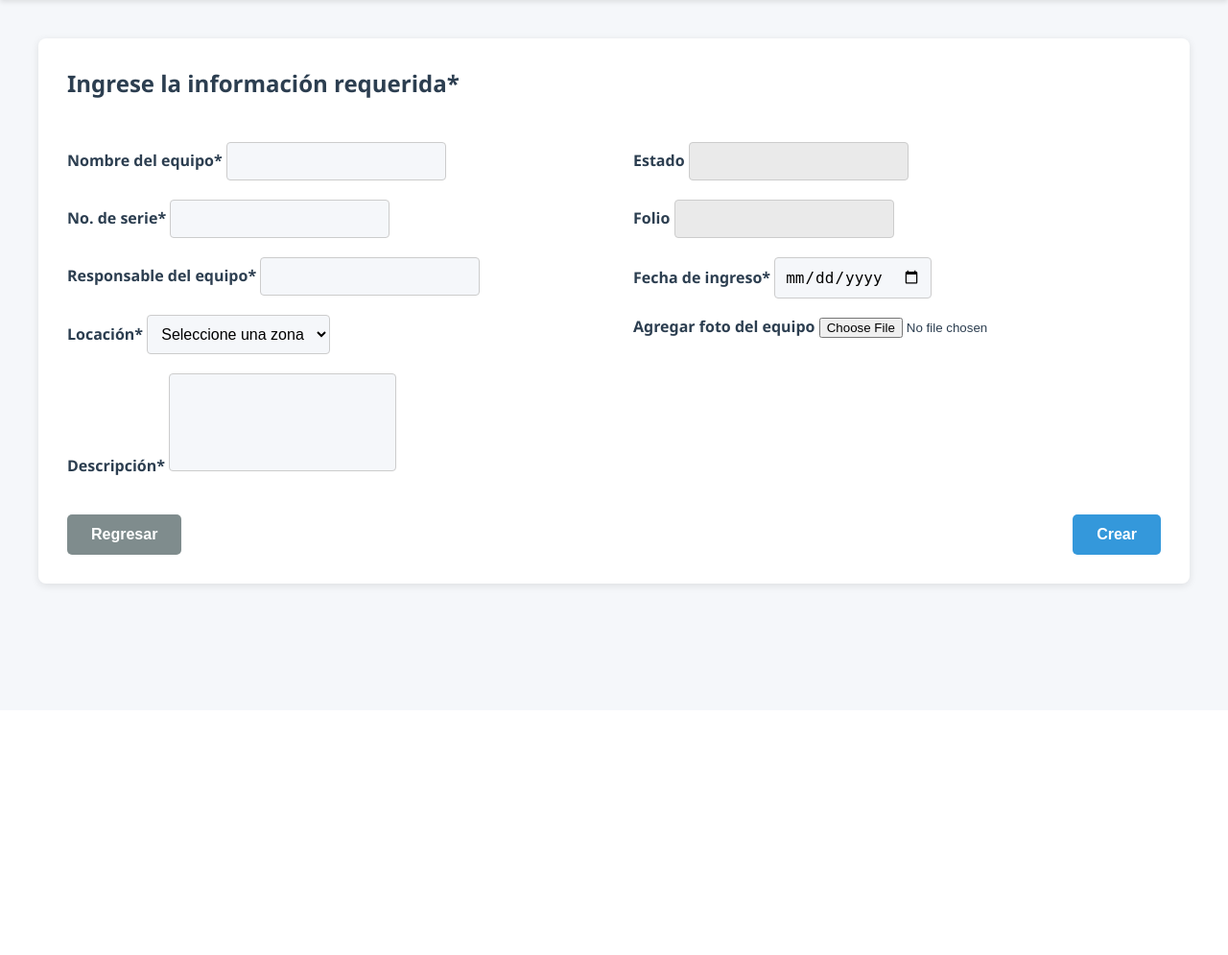
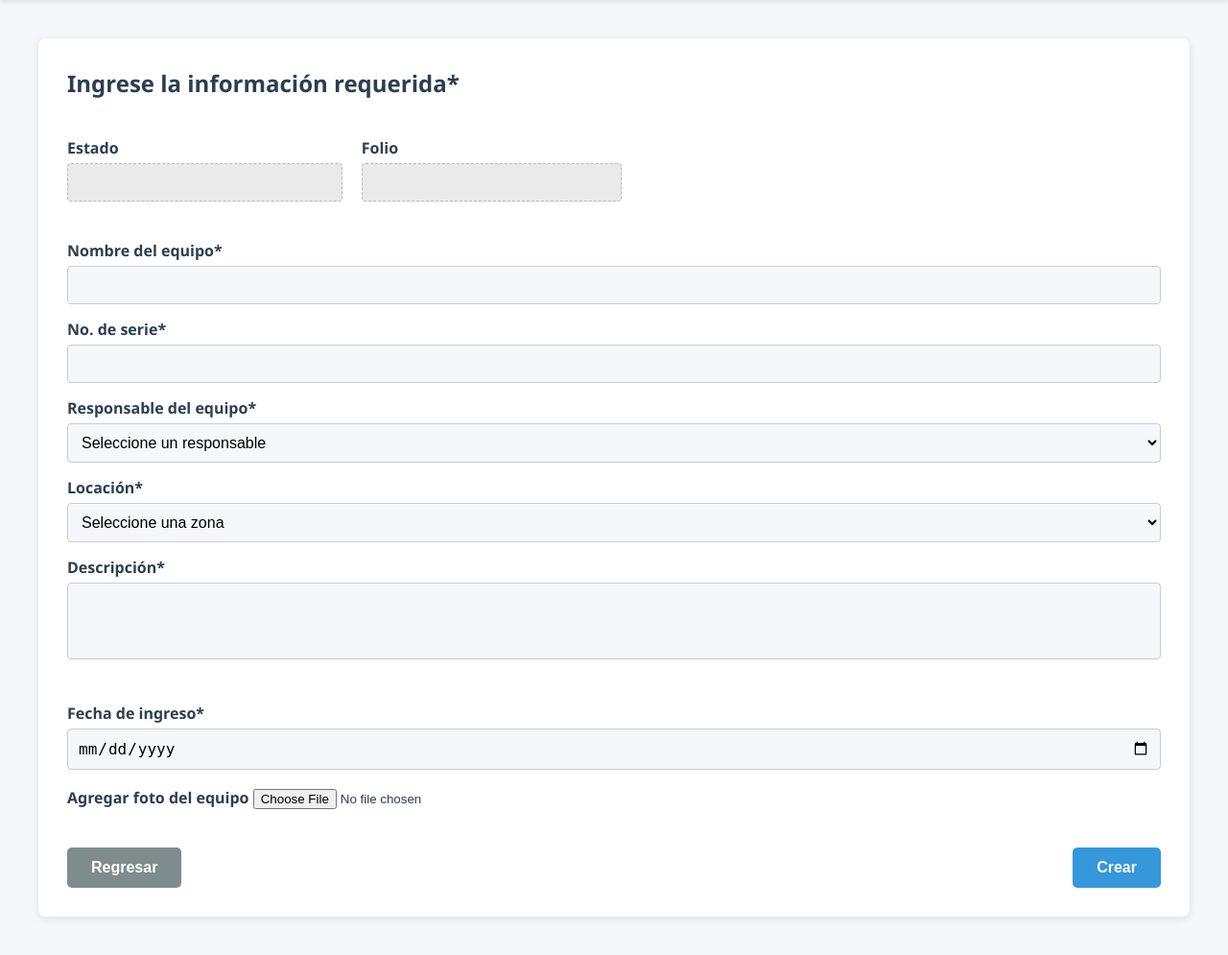
Before and after one commit to oscarzt20/Sistema-Mantenimiento, a PHP site: page /pages/registroEquipos.html in a window 1280 px wide. Shown: the part 60-1055 px from the top of the page at 96% size. Before the commit the page ends 675 px from the top, so only its background shows below. Run offline with PHP 8.4, Linux system fonts and the light colour scheme.

Commit message:
Ajuste Diseño Campos

```diff
--- a/Styles/estiloRegistroEquipos.css
+++ b/Styles/estiloRegistroEquipos.css
@@ -19,6 +19,14 @@ h2 {
     flex-wrap: wrap;
     justify-content: space-between;
     gap: 40px;
+    flex-direction: column;
+}
+
+.top {
+    display: flex;
+    gap: 20px;
+    justify-content: flex-start;
+    flex-wrap: wrap;
 }
 
 .left, .right {
@@ -46,6 +54,8 @@ select {
     border-radius: 4px;
     background-color: #f5f7fa;
     margin-top: 5px;
+    width: 100%;
+    box-sizing: border-box;
 }
 
 textarea {
@@ -57,12 +67,19 @@ input[type="file"] {
     margin-top: 5px;
 }
 
-input[disabled] {
-    background-color: #eaeaea;
-    color: #777;
+input[disabled],
+.info-disabled {
+    background-color: #eaeaea !important;
+    color: #777 !important;
     cursor: not-allowed;
+    border: 1px dashed #bbb;
 }
 
 select {
     background-color: #f5f7fa;
 }
+
+/* Validación visual para campos no editables informativos */
+.info-disabled::placeholder {
+    color: #777;
+}
--- a/pages/registroEquipos.html
+++ b/pages/registroEquipos.html
@@ -37,6 +37,17 @@
             <h2>Ingrese la información requerida*</h2>
 
             <div class="form-container">
+                <div class="top">
+                    <label>
+                        Estado
+                        <input type="text" name="estado" value="" disabled class="info-disabled">
+                    </label>
+                    <label>
+                        Folio
+                        <input type="text" name="folio" value="" disabled class="info-disabled">
+                    </label>
+                </div>
+
                 <div class="left">
                     <label>
                         Nombre del equipo*
@@ -48,7 +59,12 @@
                     </label>
                     <label>
                         Responsable del equipo*
-                        <input type="text" name="responsable" required maxlength="75">
+                        <select name="responsable" required>
+                            <option value="">Seleccione un responsable</option>
+                            <option value="Juan Pérez">Juan Pérez</option>
+                            <option value="Ana López">Ana López</option>
+                            <option value="Carlos Ramírez">Carlos Ramírez</option>
+                        </select>
                     </label>
                     <label>
                         Locación*
@@ -67,16 +83,8 @@
 
                 <div class="right">
                     <label>
-                        Estado
-                        <input type="text" name="estado" value="" disabled>
-                    </label>
-                    <label>
-                        Folio
-                        <input type="text" name="folio" value="" disabled>
-                    </label>
-                    <label>
                         Fecha de ingreso*
-                        <input type="date" name="fecha_ingreso" required>
+                        <input type="date" name="fecha_ingreso" required max="">
                     </label>
                     <label>
                         Agregar foto del equipo
--- a/scripts/registroEquipos.js
+++ b/scripts/registroEquipos.js
@@ -1,6 +1,17 @@
 document.addEventListener("DOMContentLoaded", function () {
     const form = document.getElementById("formEquipo");
     const mensaje = document.getElementById("mensaje-exito");
+    const fechaInput = form.querySelector("input[name='fecha_ingreso']");
+    const serieInput = form.querySelector("input[name='serie']");
+
+    // Limitar la fecha de ingreso al día actual
+    const hoy = new Date().toISOString().split("T")[0];
+    fechaInput.max = hoy;
+
+    // Validar que solo se ingresen números en el campo No. de serie
+    serieInput.addEventListener("input", function () {
+        this.value = this.value.replace(/\D/g, "");
+    });
 
     form.addEventListener("submit", function (e) {
         e.preventDefault();
```
